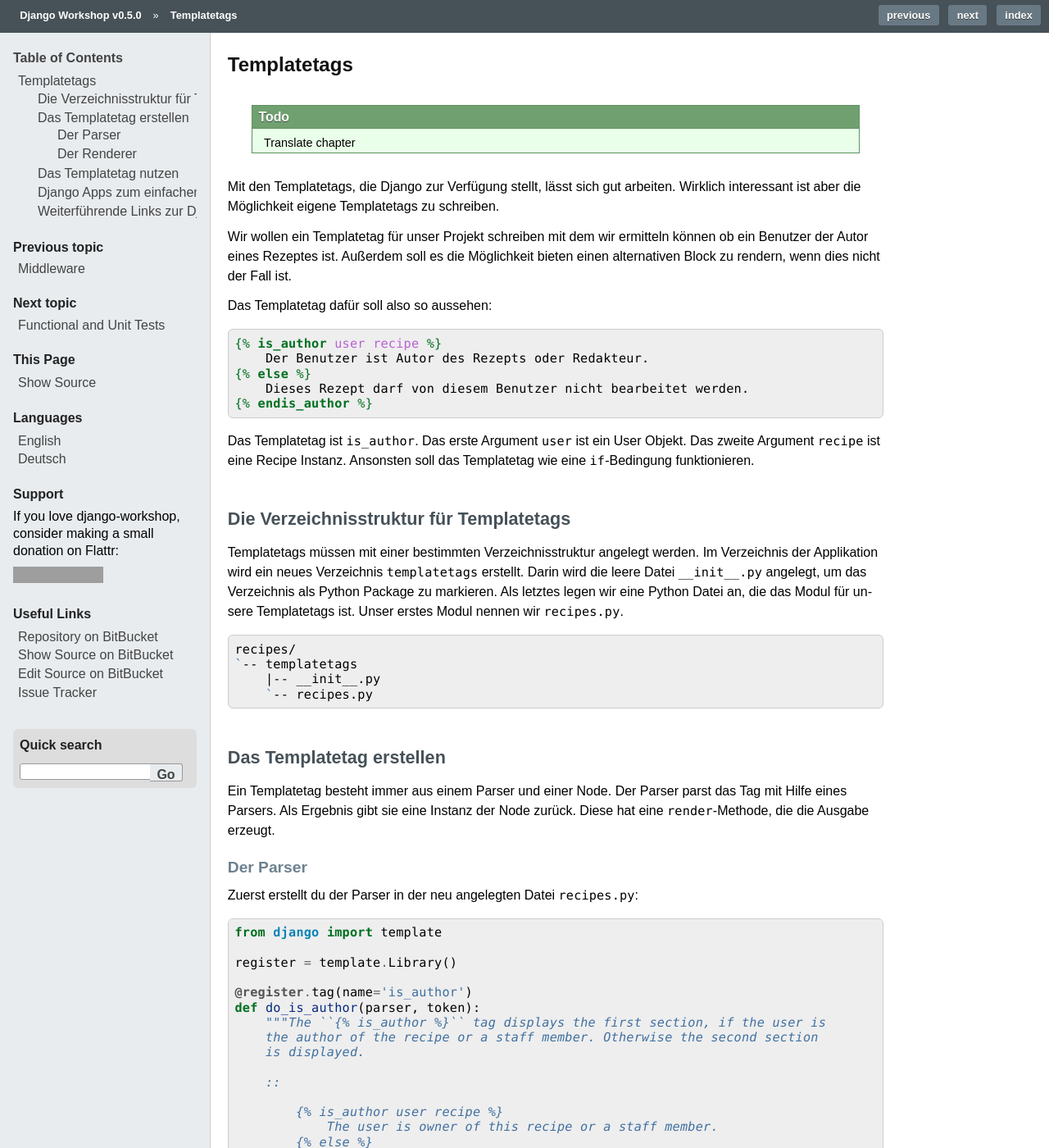
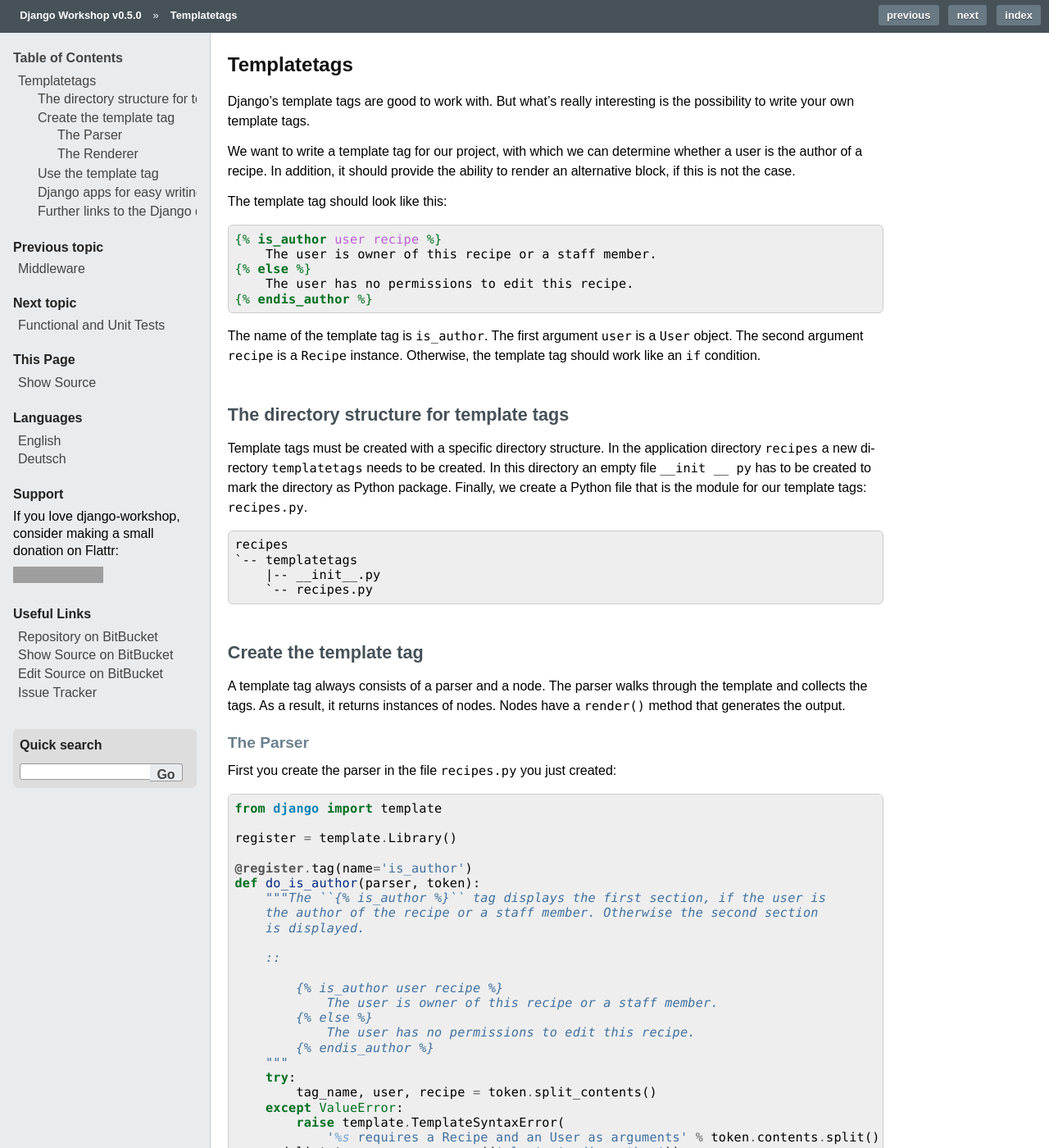
Before and after one commit to keimlink/django-workshop, a Sphinx documentation site: the page built from docs/templatetags.rst, in a window 1280 px wide and 1400 px high. Shown: the whole window at 82% size. Built offline with Sphinx 7.4.7, drawn with Linux system fonts in a browser that asks for light colours; pages that are not in the unit, such as notebooks, are missing from menus; comment, search, counter and statistics services are not loaded; some of the changed text lies outside the part shown; grey boxes are pictures that could not be loaded.

Commit message:
Translated chapter "Template Tags"

```diff
--- a/docs/templatetags.rst
+++ b/docs/templatetags.rst
@@ -1,61 +1,57 @@
 ..  _templatetags:
 
+************
 Templatetags
 ************
 
-.. todo:: Translate chapter
+Django's template tags are good to work with. But what's really interesting is
+the possibility to write your own template tags.
 
-Mit den Templatetags, die Django zur Verfügung stellt, lässt sich gut
-arbeiten. Wirklich interessant ist aber die Möglichkeit eigene Templatetags zu
-schreiben.
+We want to write a template tag for our project, with which we can determine
+whether a user is the author of a recipe. In addition, it should provide the
+ability to render an alternative block, if this is not the case.
 
-Wir wollen ein Templatetag für unser Projekt schreiben mit dem wir ermitteln
-können ob ein Benutzer der Autor eines Rezeptes ist. Außerdem soll es die
-Möglichkeit bieten einen alternativen Block zu rendern, wenn dies nicht der
-Fall ist.
-
-Das Templatetag dafür soll also so aussehen:
+The template tag should look like this:
 
 ..  code-block:: html+django
 
     {% is_author user recipe %}
-        Der Benutzer ist Autor des Rezepts oder Redakteur.
+        The user is owner of this recipe or a staff member.
     {% else %}
-        Dieses Rezept darf von diesem Benutzer nicht bearbeitet werden.
+        The user has no permissions to edit this recipe.
     {% endis_author %}
 
-Das Templatetag ist ``is_author``. Das erste Argument ``user`` ist ein User
-Objekt. Das zweite Argument ``recipe`` ist eine Recipe Instanz. Ansonsten soll
-das Templatetag wie eine ``if``-Bedingung funktionieren.
+The name of the template tag is ``is_author``. The first argument ``user`` is a
+``User`` object. The second argument ``recipe`` is a ``Recipe`` instance.
+Otherwise, the template tag should work like an ``if`` condition.
 
-Die Verzeichnisstruktur für Templatetags
-========================================
+The directory structure for template tags
+=========================================
 
-Templatetags müssen mit einer bestimmten Verzeichnisstruktur angelegt werden.
-Im Verzeichnis der Applikation wird ein neues Verzeichnis :file:`templatetags`
-erstellt. Darin wird die leere Datei :file:`__init__.py` angelegt, um das
-Verzeichnis als Python Package zu markieren. Als letztes legen wir eine Python
-Datei an, die das Modul für unsere Templatetags ist. Unser erstes Modul nennen
-wir :file:`recipes.py`.
+Template tags must be created with a specific directory structure. In the
+application directory :file:`recipes` a new directory :file:`templatetags`
+needs to be created. In this directory an empty file :file:`__init __ py` has
+to be created to mark the directory as Python package. Finally, we create a
+Python file that is the module for our template tags: :file:`recipes.py`.
 
-..  code-block:: bash
+::
 
-    recipes/
+    recipes
     `-- templatetags
         |-- __init__.py
         `-- recipes.py
 
-Das Templatetag erstellen
-=========================
+Create the template tag
+=======================
 
-Ein Templatetag besteht immer aus einem Parser und einer Node. Der Parser parst
-das Tag mit Hilfe eines Parsers. Als Ergebnis gibt sie eine Instanz der Node
-zurück. Diese hat eine ``render``-Methode, die die Ausgabe erzeugt.
+A template tag always consists of a parser and a node. The parser walks through the
+template and collects the tags. As a result, it returns instances of nodes.
+Nodes have a ``render()`` method that generates the output.
 
-Der Parser
+The Parser
 ----------
 
-Zuerst erstellt du der Parser in der neu angelegten Datei :file:`recipes.py`:
+First you create the parser in the file :file:`recipes.py` you just created:
 
 ..  code-block:: python
 
@@ -91,12 +87,12 @@ Zuerst erstellt du der Parser in der neu angelegten Datei :file:`recipes.py`:
             nodelist_false = template.NodeList()
         return IsAuthorNode(user, recipe, nodelist_true, nodelist_false)
 
-Der Renderer
+The Renderer
 ------------
 
-Danach schreibst du die Node, die die Ausgabe rendert. Dieser Code muss
-oberhalb der Funktion ``do_is_author`` stehen, denn sonst steht die Klasse
-``IsAuthorNode`` nicht in der Funktion zur Verfügung.
+Then you write the node that renders the output. This code must stand above the
+function ``do_is_author()``, otherwise the class ``IsAuthorNode`` is not
+available inside the function.
 
 ..  code-block:: python
 
@@ -118,14 +114,14 @@ oberhalb der Funktion ``do_is_author`` stehen, denn sonst steht die Klasse
             else:
                 return self.nodelist_false.render(context)
 
-Das Templatetag nutzen
-======================
+Use the template tag
+====================
 
-Nun kannst du das neue Templatetag nutzen, zum Beispiel im Template
+Now you can use the new template tag, for example in the template
 :file:`recipes/templates/recipes/detail.html`.
 
-Dazu muss zuerst unser Templatetag geladen werden. Das machst du am besten im
-Kopf des Templates:
+At first our template tag must be loaded. The best place to do this is the head
+of the template:
 
 ..  code-block:: html+django
 
@@ -133,41 +129,39 @@ Kopf des Templates:
 
 ..  note::
 
-    Der Bezeichner hinter dem ``load`` Templatetag ist immer der Name des Python
-    Moduls, dass die Templatetags enthält, die geladen werden sollen (ohne die
-    Endung ".py"). Das Python Modul muss sich im Verzeichnis ``templatetags``
-    einer installierten Applikation befinden.
+    The identifier behind the ``load`` template tag is always the name of the
+    Python module that contains the template tags that are to be loaded
+    (without the ".py" ending). The Python module must be in the directory
+    :file:`templatetags` of an application listed in ``INSTALLED_APPS``.
 
-Dann ersetzt du die Zeile:
+Then you replace the line:
 
 ..  code-block:: html+django
 
-    <a href="{% url 'recipes_recipe_edit' object.pk %}">Rezept bearbeiten</a>
+    <a href="{% url 'recipes_recipe_edit' object.pk %}">Edit recipe</a>
 
-Mit dem neuen Templatetag:
+With the new template tag:
 
 ..  code-block:: html+django
 
     {% is_author user object %}
-        <a href="{% url 'recipes_recipe_edit' object.pk %}">Rezept bearbeiten</a>
+        <a href="{% url 'recipes_recipe_edit' object.pk %}">Edit recipe</a>
     {% else %}
-        Bitte als Autor des Rezepts oder als Redakteur
-        <a href="{% url 'userauth_login' %}">einloggen</a>, um das Rezept zu bearbeiten.
+        To edit this recipe please <a href="{% url 'userauth_login' %}">log in</a>
+            as author of the recipe or as editor.
     {% endis_author %}
 
-Django Apps zum einfachen Schreiben von Templatetags
-====================================================
-
-Da das Schreiben von Templatetags mit Django Bordmitteln recht umständlich ist,
-sind verschiedene Django Apps entstanden, die dies vereinfachen. Eine Übersicht
-gibt das `Templatetags Grid`_ auf Django Packages. Zwei der populärsten
-Templatetag Apps sind django-classy-tags_ und django-ttag_.
-
-.. _Templatetags Grid: http://www.djangopackages.com/grids/g/templatetags/
-.. _django-classy-tags: http://pypi.python.org/pypi/django-classy-tags/
-.. _django-ttag: http://pypi.python.org/pypi/django-ttag
-
-Weiterführende Links zur Django Dokumentation
+Django apps for easy writing of template tags
 =============================================
 
-* :djangodocs:`Eigene Templatetags und Filter schreiben <howto/custom-template-tags/#writing-custom-template-tags>`
+Since the writing of template tags is quite cumbersome with Django's standard
+tools, various Django apps have been created to simplify it. An overview is the
+`Templatetags Grid <http://www.djangopackages.com/grids/g/templatetags/>`_ on
+Django Packages. Two of the most popular template tag apps are `django-classy-
+tags <http://pypi.python.org/pypi/django-classy-tags/>`_ and `django-ttag
+<http://pypi.python.org/pypi/django-ttag>`_.
+
+Further links to the Django documentation
+=========================================
+
+* :djangodocs:`Writing custom template tags <howto/custom-template-tags/#writing-custom-template-tags>`
```
